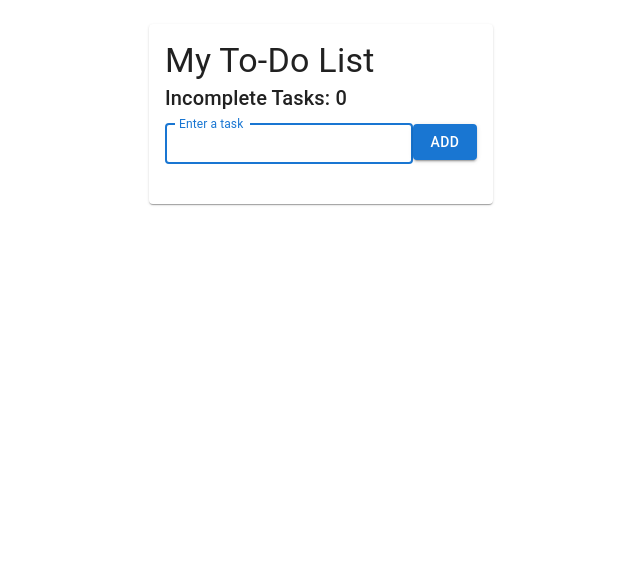
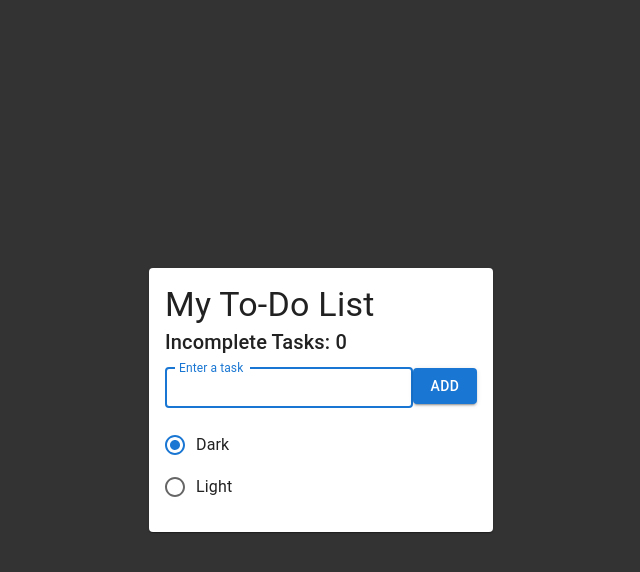
Before and after one commit to andriibur/basic-react, a React (Create React App) app in the folder todoapp/: page / in a window 1280 px wide. Shown: the top 572 px of the page, without its empty margins (319-959 px from the left). Built offline with nearby package versions, Linux system fonts and the light colour scheme.

Commit message:
theme from context implementation

```diff
--- a/todoapp/src/App.js
+++ b/todoapp/src/App.js
@@ -1,5 +1,6 @@
-import React, { useState, useEffect, useReducer, useRef, useMemo, useCallback } from 'react';
-import { Button, TextField, List, ListItem, Typography, Card, CardContent, Grid } from '@mui/material';
+import React, { useState, useEffect, useReducer, useRef, useMemo, useCallback, useContext } from 'react';
+import { Button, TextField, List, ListItem, Typography, Card, CardContent, Grid, RadioGroup, FormControlLabel, Radio } from '@mui/material';
+import { ThemeContext } from './ThemeContext.js';
 
 export default function App() {
   const init = () => {
@@ -10,6 +11,8 @@ export default function App() {
   const [input, setInput] = useState('');
   const inputRef = useRef(null);
   const [todos, dispatch] = useReducer(reducer, [], init);
+
+  const { theme, toggleTheme } = useContext(ThemeContext);
 
   function handleSubmit(e) {
     e.preventDefault(); // Prevent page reload
@@ -55,8 +58,17 @@ export default function App() {
     return todos.filter(todo => !todo.completed).length;
   }, [todos]);
 
+  const handleChange = (event) => toggleTheme(event.target.value);
+
+  const themeStyles = {
+    backgroundColor: theme === 'light' ? '#fff' : '#333',
+    color: theme === 'light' ? '#000' : '#fff',
+    padding: '20px',
+    minHeight: '100vh',
+  };
+
   return (
-    <Grid display="flex" justifyContent="center" alignItems="center" style={{ padding: 24 }}>
+    <Grid display="flex" justifyContent="center" alignItems="center" style={{ padding: 24, ...themeStyles }}>
       <Card sx={{ minWidth: 275 }}>
         <CardContent>
           <Typography variant="h4">My To-Do List</Typography>
@@ -86,6 +98,16 @@ export default function App() {
               </ListItem>
             ))}
           </List>
+          <RadioGroup
+            aria-labelledby="demo-controlled-radio-buttons-group"
+            name="controlled-radio-buttons-group"
+            value={theme}
+            label="Theme"
+            onChange={handleChange}
+          >
+            <FormControlLabel value="dark" control={<Radio />} label="Dark" />
+            <FormControlLabel value="light" control={<Radio />} label="Light" />
+          </RadioGroup>
         </CardContent>
       </Card>
     </Grid>
--- /dev/null
+++ b/todoapp/src/ThemeContext.js
@@ -0,0 +1,19 @@
+import { createContext, useState, useCallback, useMemo } from 'react';
+
+export const ThemeContext = createContext('light');
+
+export default function ThemeProvider({ children }) {
+    const [theme, setTheme] = useState('dark')
+
+    const toggleTheme = useCallback(() => {
+        setTheme((prevTheme) => (prevTheme === 'light' ? 'dark' : 'light'));
+    }, []);
+
+    const value = useMemo(() => ({ theme, toggleTheme }), [theme, toggleTheme]);
+
+    return (
+        <ThemeContext.Provider value={value}>
+            {children}
+        </ThemeContext.Provider>
+    );
+}
--- a/todoapp/src/index.js
+++ b/todoapp/src/index.js
@@ -3,11 +3,14 @@ import ReactDOM from 'react-dom/client';
 import './index.css';
 import App from './App';
 import reportWebVitals from './reportWebVitals';
+import ThemeProvider from './ThemeContext.js';
 
 const root = ReactDOM.createRoot(document.getElementById('root'));
 root.render(
   <React.StrictMode>
-    <App />
+    <ThemeProvider>
+      <App />
+    </ThemeProvider>
   </React.StrictMode>
 );
 
```
